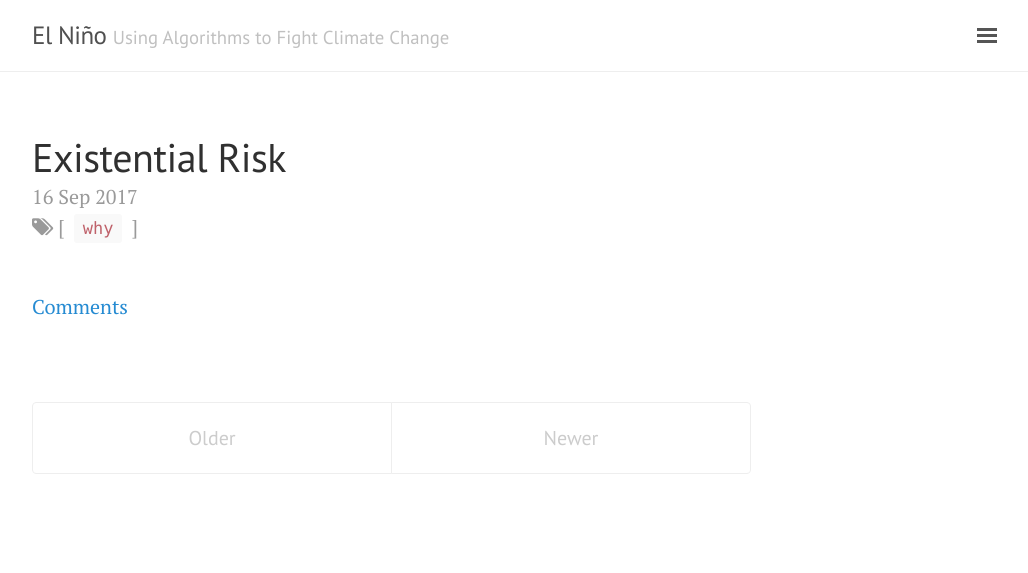
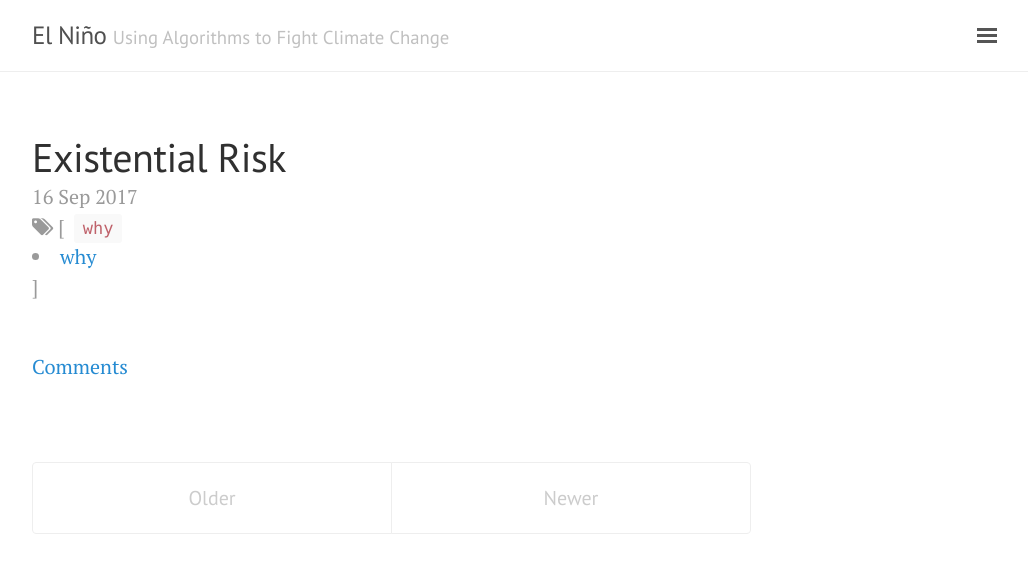
Before and after one commit to sebaheg/sebaheg.github.io, a Jekyll site: the page built from index.html, in a window 1280 px wide. Shown: the top 573 px of the page, without its empty margins (248-1276 px from the left). Built offline with Jekyll 4.4.1, drawn with Linux system fonts in a browser that asks for light colours; the list of posts is cut into pages by our own code; comment, search, counter and statistics services are not loaded.

Commit message:
Update tag.

```diff
--- a/index.html
+++ b/index.html
@@ -23,6 +23,7 @@ title: Home
           {% for tag in post.tags %}
             {% capture tag_name %}{{ tag }}{% endcapture %}
             <a class="no-underline" href="/tag/{{ tag_name }}"><code class="highligher-rouge"><nobr>{{ tag_name }}</nobr></code>&nbsp;</a>
+            <li class="inline archive_list"><a class="tag_list_link" href="/tag/{{ tag_name }}">{{ tag_name }}</a></li>
           {% endfor %}
           ]
         </span>
```
